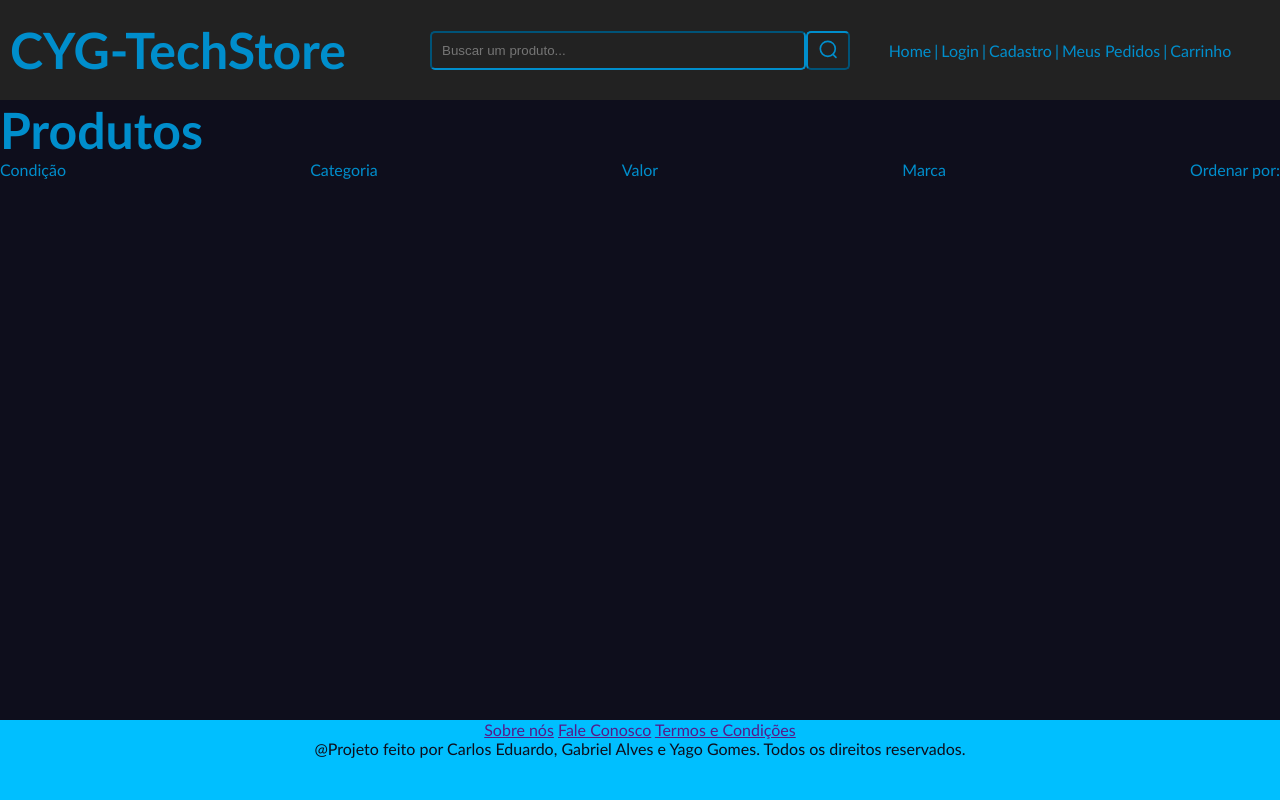
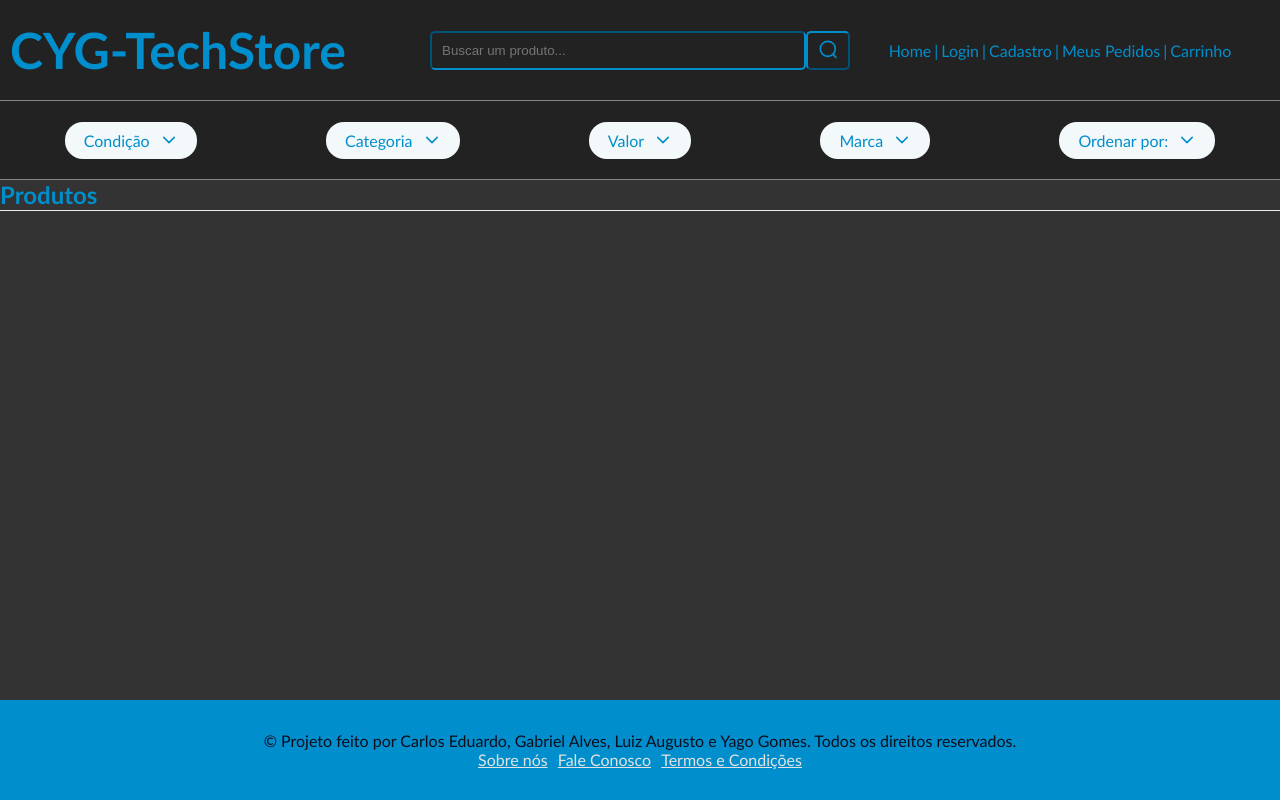
Before and after one commit to YagoGomesDaSilva/PDS_E-Commerce_CYG_TechStore, a plain HTML site: page front/public/index.html in a window 1280 px wide. Drawn offline with Linux system fonts and the light colour scheme; no server answers.

Commit message:
feat: ajusta footer e pagina inicial

```diff
--- a/front/public/index.html
+++ b/front/public/index.html
@@ -31,29 +31,36 @@
         </div>
     </header>
 
+    <nav class="Filtros">
+        <ul>
+            <li>Condição <img src="/assets/Arrow - Down 2.svg" alt=""></li>
+            <li>Categoria <img src="/assets/Arrow - Down 2.svg" alt=""></li>
+            <li>Valor <img src="/assets/Arrow - Down 2.svg" alt=""></li>
+            <li>Marca <img src="/assets/Arrow - Down 2.svg" alt=""></li>
+            <li>Ordenar por: <img src="/assets/Arrow - Down 2.svg" alt=""></li>
+        </ul>
+    </nav>
+
     <main>
-        <h1>Produtos</h1>
-        <nav class="Filtros">
-            <p>Condição</p>
-            <p>Categoria</p>
-            <p>Valor</p>
-            <p>Marca</p>
-            <p>Ordenar por:</p>
-        </nav>
-        <div>
-            <div class="container" id="product-container">
+        <div class="">
+            <div class="topo-container">
+                <h1>Produtos</h1>
+            </div>
+            <div>
+                <div class="container" id="product-container">
 
-              </div>
+                  </div>
+            </div>
         </div>
     </main>
 
     <footer>
+        <p>&copy; Projeto feito por Carlos Eduardo, Gabriel Alves, Luiz Augusto e Yago Gomes. Todos os direitos reservados.</p>
         <nav>
             <a href="">Sobre nós</a>
             <a href="">Fale Conosco</a>
             <a href="">Termos e Condições</a>
         </nav>
-        <p>@Projeto feito por Carlos Eduardo, Gabriel Alves e Yago Gomes. Todos os direitos reservados.</p>
     </footer>
     <script src="../scripts/script.js"></script>
 </body>
--- a/front/styles/style.css
+++ b/front/styles/style.css
@@ -5,7 +5,7 @@
 }
 
 body{
-    background-color:rgb(14, 14, 28);
+    background-color:#333;
     font-family:'Gill Sans', 'Gill Sans MT', Calibri, 'Trebuchet MS', sans-serif;
     color: #008ECC;
 }
@@ -77,30 +77,67 @@ h1 a {
     color: #e2e2e2;
 }
 
+.Filtros{
+    display: flex;
+    border-top: solid 1px #e2e2e285;
+    border-bottom: solid 1px #e2e2e285;
+    background-color: #222;
+    height: 80px;
+}
 
-.Filtros{
-    justify-content: space-between;
+.Filtros ul {
     display: flex;
+    justify-content: space-around;
+    align-items: center;
+    list-style: none;
+    width: 100%;
 }
+
+.Filtros ul li {
+    display: inline-flex;
+    border-radius: 18px;
+    background: #F3F9FB;
+    padding: 9px 19px;
+    flex-direction: row;
+    align-items: flex-start;
+    gap: 10px;
+}
+
+.Filtros ul li {
+    cursor: pointer;
+}
+
 .ListaProdutos{
     display: grid;
     grid-template-columns: repeat(auto-fill, minmax(200px, 1fr));
     grid-gap: 20px;
 }
+
 .container{
     display: grid;
     grid-template-columns: repeat(auto-fill, minmax(200px, 1fr));
     grid-gap: 20px;
+    border-top: 1px solid #EDEDED;
+    width: 100%;
 }
+
+.topo-container h1 {
+    font-size: 24px;
+    font-style: normal;
+    font-weight: 700;
+    line-height: 30px;
+}
+
 .product-wrapper {
     border: 1px solid #ccc;
     border-radius: 5px;
     padding: 20px;
     margin-bottom: 20px;
-  }
+}
+
 .Produto{
     padding: 20px;
-    box-shadow: 0 2px 4px deepskyblue;
+    box-shadow: 0 2px 4px #008ECC;
 }
 
 .tag-form{
@@ -128,7 +165,7 @@ h1 a {
 
 .button-submit {
     width: 100%;
-    background-color: deepskyblue;
+    background-color: #008ECC;
     color: white;
     padding: 14px 20px;
     margin: 8px 0;
@@ -137,21 +174,12 @@ h1 a {
     cursor: pointer;
 }
 
-footer{
-    position:absolute;
-    bottom: 0;
-    width: 100%;
-    height: 80px;
-    background-color: deepskyblue;
-    text-align: center;
-    color: rgb(14, 14, 28);
-}
 
 .itens-carrinho {
     text-align: center;
     margin: 8px 8px;
     border-style: solid;
-    border-color: deepskyblue;
+    border-color: #008ECC;
 }
 
 .itens-carrinho h3{
@@ -162,6 +190,7 @@ footer{
 .acoes {
     text-align: center;
 }
+
 .client-area{
     justify-content: center;
     margin:auto;
@@ -170,6 +199,28 @@ footer{
     text-align: center;
 }
 
+footer{
+    display: flex;
+    align-items: center;
+    justify-content: center;
+    flex-direction: column;
+    position:absolute;
+    bottom: 0;
+    width: 100%;
+    height: 100px;
+    background-color: #008ECC;
+    text-align: center;
+    color: rgb(14, 14, 28);
+}
+
+footer a {
+    margin: 2px 3px;
+    color: #e2e2e2;
+}
+
+footer a:hover {
+    color:rgb(14, 14, 28);
+}
 /* Responisvidade */
 
 .col-1 {width: 8.33%;}
```
Also changed, not shown: front/public/areacliente.html (+1 -1 lines), front/public/cadastrarProduto.html (+1 -1 lines), front/public/cadastrarUsuario.html (+1 -1 lines), front/public/carrinho.html (+1 -1 lines), front/public/login.html (+1 -1 lines), front/assets/Arrow - Down 2.svg (added).
